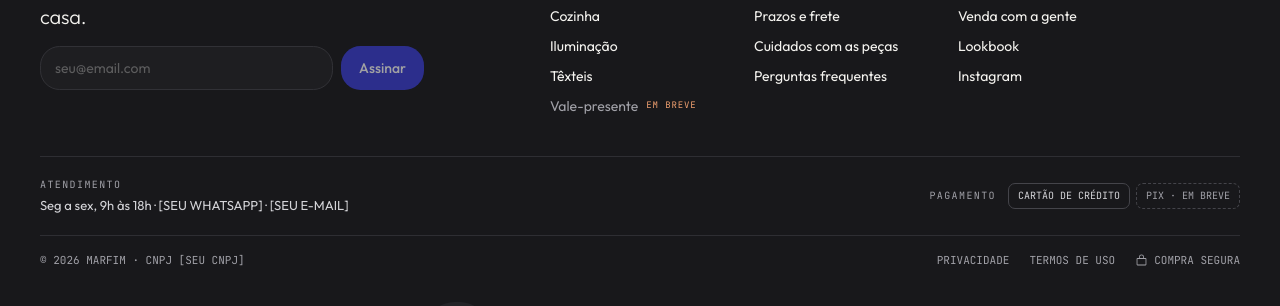
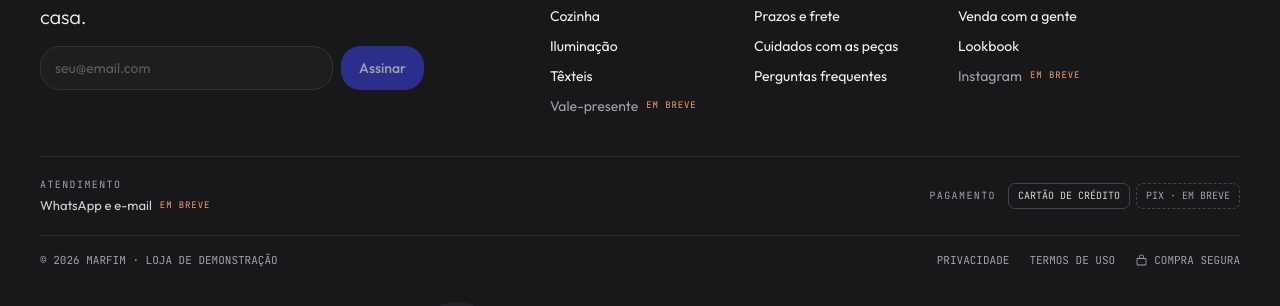
Before and after one commit to Leo-Slv/Marfim, a Next.js app: page / in a window 1280 px wide. Shown: the part 2451-2757 px from the top of the page. Built offline with nearby package versions, Linux system fonts and the light colour scheme; no server answers.

Commit message:
fix(storefront): point the footer to the content pages and drop its placeholders
Footer links use the content slugs, Rastrear pedido opens the tracking page, Instagram and the support channels are EM BREVE and the CNPJ placeholder reads as a demonstration store.

```diff
--- a/src/components/store-footer.tsx
+++ b/src/components/store-footer.tsx
@@ -19,19 +19,24 @@ const storeLinks: FooterLink[] = [
 ];
 
 const helpLinks: FooterLink[] = [
-	{ label: 'Rastrear pedido', href: appRoutes.account.orders },
-	{ label: 'Trocas e devoluções', href: appRoutes.content.page('trocas') },
-	{ label: 'Prazos e frete', href: appRoutes.content.page('frete') },
+	{ label: 'Rastrear pedido', href: appRoutes.content.page('rastrear') },
+	{
+		label: 'Trocas e devoluções',
+		href: appRoutes.content.page('trocas-e-devolucoes'),
+	},
+	{ label: 'Prazos e frete', href: appRoutes.content.page('prazos') },
 	{ label: 'Cuidados com as peças', href: appRoutes.content.page('cuidados') },
-	{ label: 'Perguntas frequentes', href: appRoutes.content.page('faq') },
+	{
+		label: 'Perguntas frequentes',
+		href: appRoutes.content.page('perguntas-frequentes'),
+	},
 ];
 
 const brandLinks: FooterLink[] = [
-	{ label: 'Nossa história', href: appRoutes.content.page('historia') },
+	{ label: 'Nossa história', href: appRoutes.content.page('nossa-historia') },
 	{ label: 'Ateliês parceiros', href: appRoutes.content.page('ateliers') },
 	{ label: 'Venda com a gente', href: appRoutes.content.page('venda') },
 	{ label: 'Lookbook', href: appRoutes.content.page('lookbook') },
-	{ label: 'Instagram', href: appRoutes.content.page('instagram') },
 ];
 
 /** Storefront footer from Docs/design/mockups/Footer.dc.html. */
@@ -91,7 +96,14 @@ function StoreFooter() {
 					title="MARFIM"
 					links={brandLinks}
 					className="min-[980px]:col-span-2"
-				/>
+				>
+					<span className="flex items-center gap-2 text-[#A1A1A8]">
+						Instagram
+						<span className="font-mono text-[9px] tracking-[0.1em] text-[#F0A070]">
+							EM BREVE
+						</span>
+					</span>
+				</FooterColumn>
 			</div>
 			<div className="mx-auto max-w-[1280px] px-5 sm:px-10">
 				<div className="mt-10 flex flex-wrap items-center gap-x-8 gap-y-4 border-y border-[#2E2E33] py-5 text-[13px] text-[#D4D4D8]">
@@ -99,7 +111,12 @@ function StoreFooter() {
 						<span className="font-mono text-[10px] tracking-[0.14em] text-[#A1A1A8]">
 							ATENDIMENTO
 						</span>
-						<span>Seg a sex, 9h às 18h · [SEU WHATSAPP] · [SEU E-MAIL]</span>
+						<span className="flex items-center gap-2">
+							WhatsApp e e-mail
+							<span className="font-mono text-[9px] tracking-[0.1em] text-[#F0A070]">
+								EM BREVE
+							</span>
+						</span>
 					</div>
 					<div className="grow" />
 					<div className="flex flex-wrap items-center gap-1.5">
@@ -115,7 +132,7 @@ function StoreFooter() {
 					</div>
 				</div>
 				<div className="flex flex-wrap items-center gap-x-5 gap-y-3 py-4 font-mono text-[11px] text-[#A1A1A8]">
-					<span>© 2026 MARFIM · CNPJ [SEU CNPJ]</span>
+					<span>© 2026 MARFIM · LOJA DE DEMONSTRAÇÃO</span>
 					<span className="grow" />
 					<Link
 						href={appRoutes.content.page('privacidade')}
```
